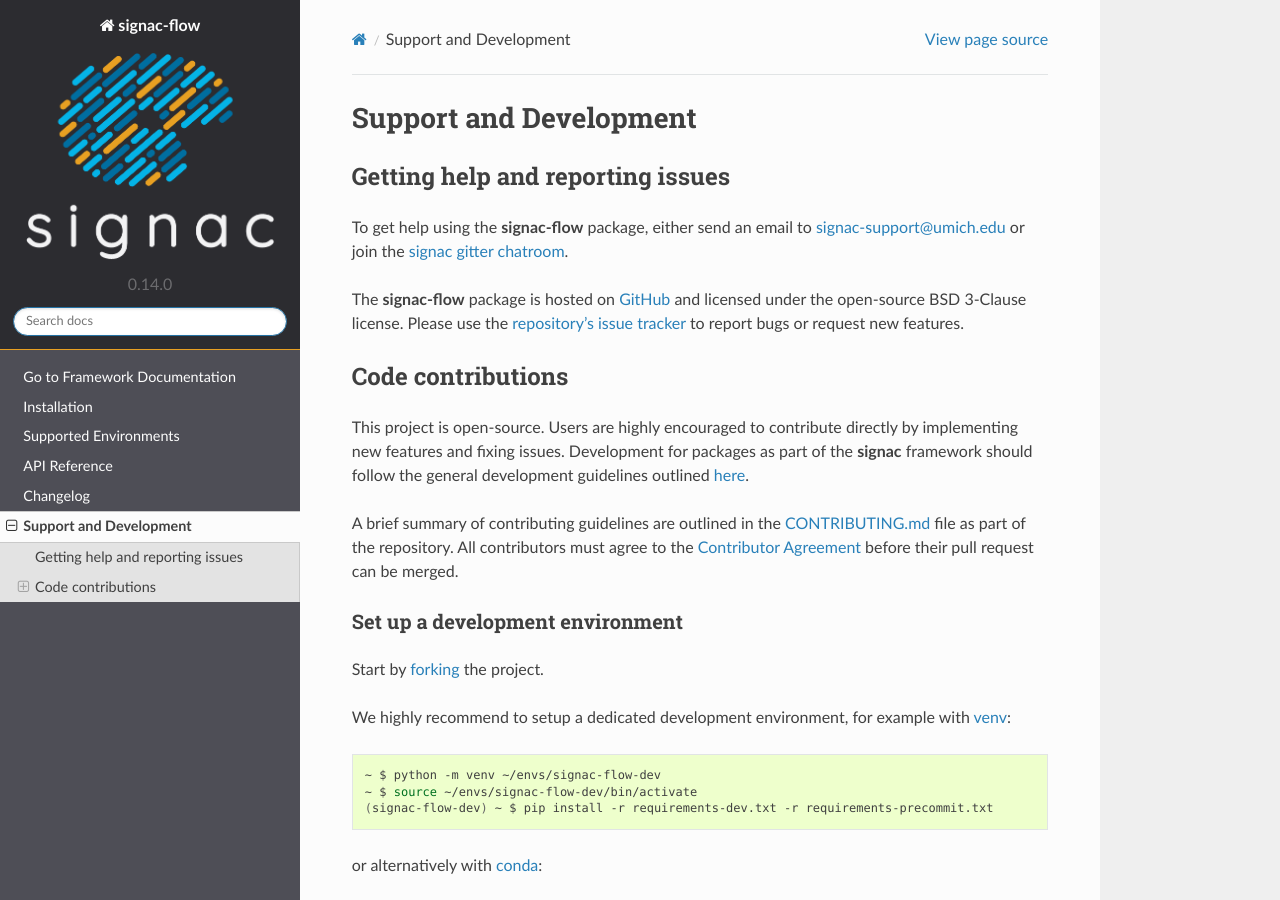
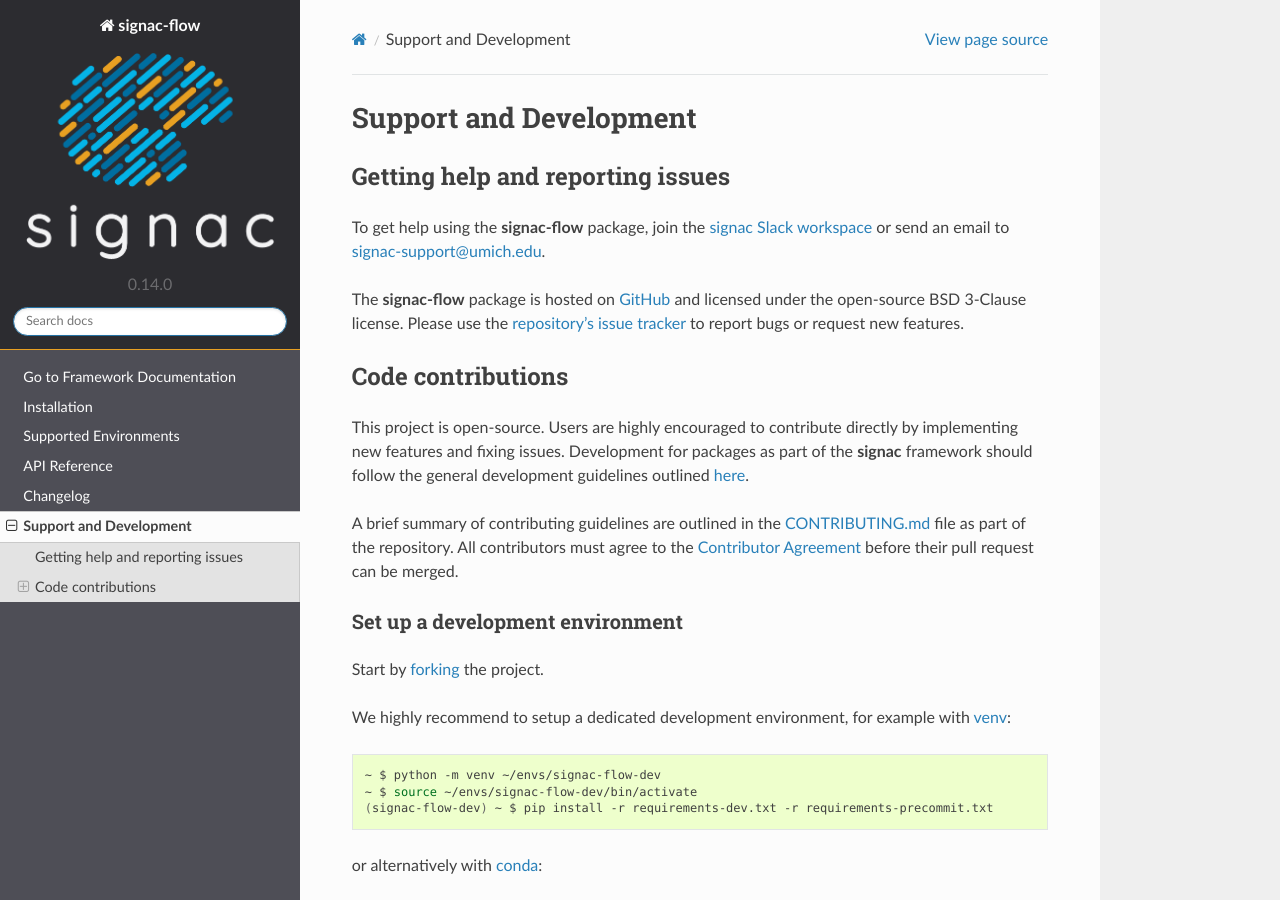
Before and after one commit to glotzerlab/signac-flow, a Sphinx documentation site: the page built from doc/support.rst, in a window 1280 px wide and 900 px high. Built offline with Sphinx 7.4.7 and the Read the Docs theme 2.0.0, drawn with Linux system fonts in a browser that asks for light colours.

Commit message:
Point users to Slack for support.

```diff
--- a/doc/support.rst
+++ b/doc/support.rst
@@ -7,7 +7,7 @@
 Getting help and reporting issues
 =================================
 
-To get help using the **signac-flow** package, either send an email to `signac-support@umich.edu <mailto:signac-support@umich.edu>`_ or join the `signac gitter chatroom <https://gitter.im/signac/Lobby>`_.
+To get help using the **signac-flow** package, join the `signac Slack workspace <https://signac.io/slack-invite/>`_ or send an email to `signac-support@umich.edu <mailto:signac-support@umich.edu>`_.
 
 The **signac-flow** package is hosted on `GitHub <https://github.com/glotzerlab/signac-flow>`_ and licensed under the open-source BSD 3-Clause license.
 Please use the `repository's issue tracker <https://github.com/glotzerlab/signac-flow/issues>`_ to report bugs or request new features.
```
Also changed, not shown: README.md (+6 -7 lines).
